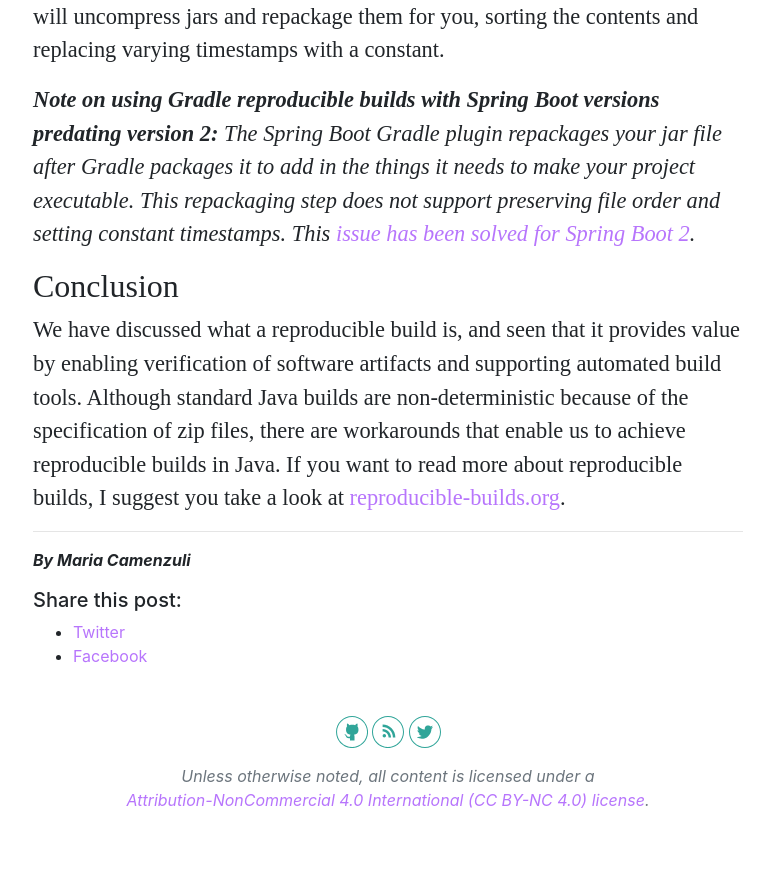
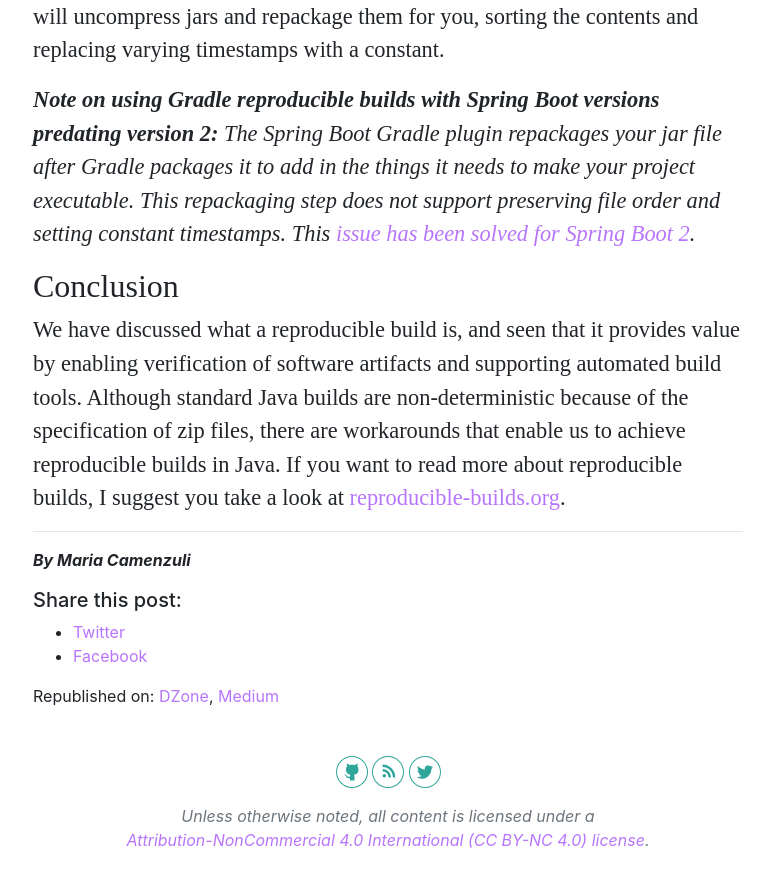
Before and after one commit to purpledevcat/purpledevcat.github.io, a Jekyll site: the page built from _posts/2018-2-14-reproducible-builds-in-java.md, in a window 1280 px wide and 900 px high, scrolled down 4039 px. Shown: the top 887 px of the window, without its empty margins (252-1026 px from the left). Built offline with Jekyll 4.4.1, drawn with Linux system fonts in a browser that asks for light colours; nearby versions of some CDN libraries; comment, search, counter and statistics services are not loaded; before the commit the page ends 4899 px from its top, so only the background shows below that.

Commit message:
Add links to republications of post

```diff
--- a/_layouts/post.html
+++ b/_layouts/post.html
@@ -6,7 +6,7 @@ layout: default
     <span class="font-italic pdc-text-turquoise-dark">{{ page.date | date: "%B %e, %Y" }}</span>
     <header><h1>{{ page.title }}</h1></header>
     <div class="pdc-article-text">
-        {{ content}}
+        {{ content }}
     </div>
     <hr>
 </article>
@@ -14,12 +14,20 @@ layout: default
 
 <aside class="social-share">
     <h5>Share this post:</h5>
-
     <ul>
         <li><a href="https://twitter.com/intent/tweet?url={{ site.url | cgi_escape  }}{{ page.url | cgi_escape }}&text={{ page.title | cgi_escape }}" title="Share on Twitter">Twitter</a></li>
         <li><a href="https://www.facebook.com/sharer/sharer.php?u={{ site.url | cgi_escape }}{{ page.url | cgi_escape }}&src=sdkpreparse" title="Share on Facebook">Facebook</a></li>
     </ul>
 </aside>
+
+{% if page.dzone or page.medium %}
+    <aside>
+        <p>
+            Republished on:
+            {% if page.dzone %}<a href="{{ page.dzone }}">DZone</a>{% endif %}{% if page.dzone and page.medium %}, {% endif %}{% if page.medium %}<a href="{{ page.medium }}">Medium</a>{% endif %}
+        </p>
+    </aside>
+{% endif %}
 
 <div class="comments">
     <div id="disqus_thread"></div>
--- a/_posts/2018-2-14-reproducible-builds-in-java.md
+++ b/_posts/2018-2-14-reproducible-builds-in-java.md
@@ -2,6 +2,8 @@
 layout: post
 title: Reproducible Builds in Java
 author: Maria Camenzuli
+dzone: https://dzone.com/articles/reproducible-builds-in-java
+medium: https://medium.com/@maria.camenzuli/reproducible-builds-in-java-15e63176bafc
 ---
 
 When it comes to software, we look at source code to learn what an application will do when executed. However, the source code we read is not what will actually be executed by our computers. In the Java world, it is the Java bytecode that is produced by our compilers that eventually gets executed, normally after having been packaged into an archive. So when we are given code that has already been compiled and packaged, how can we verify that it is indeed the product of the source code we think produced it?
```
